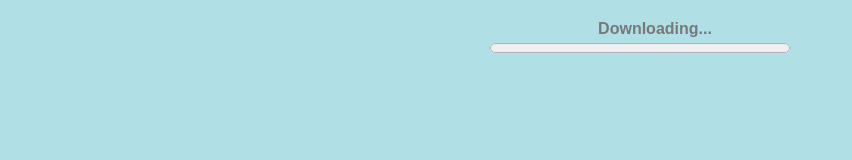
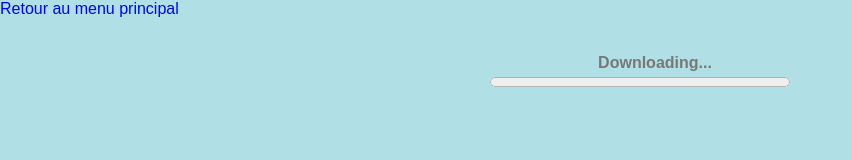
Before and after one commit to hugobekrar/mywebsite, a plain HTML site: page jeu0/web/index.html in a window 1280 px wide. Shown: the whole page, without its empty margins (0-852 px from the left). Drawn offline with Linux system fonts and the light colour scheme; no server answers.

Commit message:
Update index.html

```diff
--- a/jeu0/web/index.html
+++ b/jeu0/web/index.html
@@ -346,7 +346,7 @@ config = {
 </head>
 
 <body>
-
+    <p><a href="../../index.html" style="text-decoration: none; color: blue;">Retour au menu principal</a></p>
     <div id="transfer" align=center>
 <!--        <div class="spinner" id='spinner'></div> -->
         <div class="emscripten" id="status">Downloading...</div>
```
